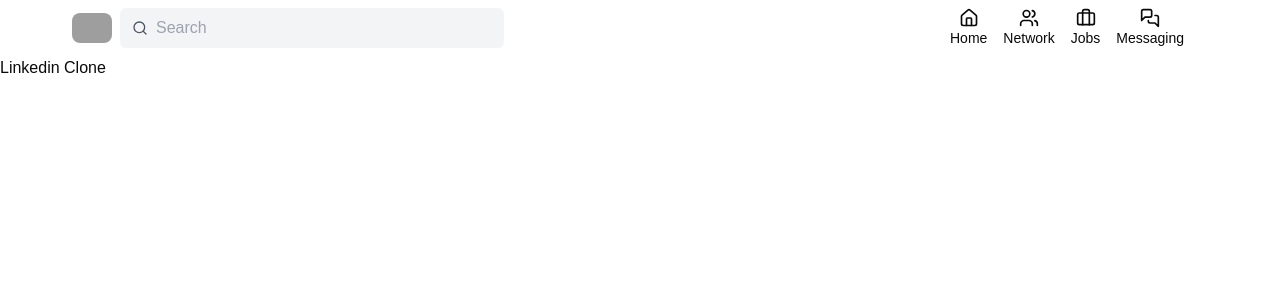
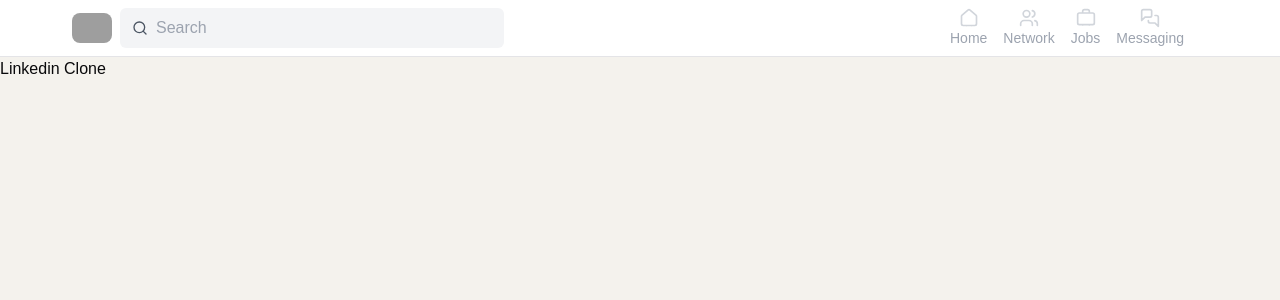
Before and after one commit to cruse-charles/NextJS_Linkedin, a Next.js app: page / in a window 1280 px wide. Shown: the top 300 px of the page. Built offline with nearby package versions, Linux system fonts and the light colour scheme; grey boxes are pictures that could not be loaded.

Commit message:
added clerk dependencies and middleware

```diff
--- a/app/globals.css
+++ b/app/globals.css
@@ -9,6 +9,14 @@ body {
 @layer components {
   .icon {
     @apply flex flex-col items-center justify-center text-sm font-light;
+  }
+
+  .icon svg {
+    @apply fill-white stroke-gray-300;
+  }
+
+  .icon p {
+    @apply text-gray-400 text-sm;
   }
 }
 
--- a/app/layout.tsx
+++ b/app/layout.tsx
@@ -2,6 +2,7 @@ import type { Metadata } from "next";
 import { Geist, Geist_Mono } from "next/font/google";
 import "./globals.css";
 import Header from "@/components/Header";
+import { ClerkProvider } from '@clerk/nextjs'
 
 const geistSans = Geist({
   variable: "--font-geist-sans",
@@ -24,21 +25,23 @@ export default function RootLayout({
   children: React.ReactNode;
 }>) {
   return (
+    <ClerkProvider>
       <html lang="en">
         <body
-        className={`${geistSans.variable} ${geistMono.variable} antialiased`}
+          className='min-h-screen flex flex-col'
           >
           {/* Toaster */}
             {/* Header */}
-        <header>
+          <header className="border-b sticky top-0 bg-white z-50">
             <Header />
           </header>
 
 
-        <div>
+          <div className="bg-[#F4F2ED] flex-1 w-full">
             <main>{children}</main>
           </div>
         </body>
       </html>
+    </ClerkProvider>
   );
 }
--- a/package.json
+++ b/package.json
@@ -9,6 +9,7 @@
     "lint": "next lint"
   },
   "dependencies": {
+    "@clerk/nextjs": "^6.9.6",
     "@radix-ui/react-slot": "^1.1.1",
     "class-variance-authority": "^0.7.1",
     "clsx": "^2.1.1",
```
Also changed, not shown: middleware.ts (added, +12 -0 lines), 1 other file (tests, documents, lock files or other folders). Lines whose indentation alone changed are shown as unchanged.
